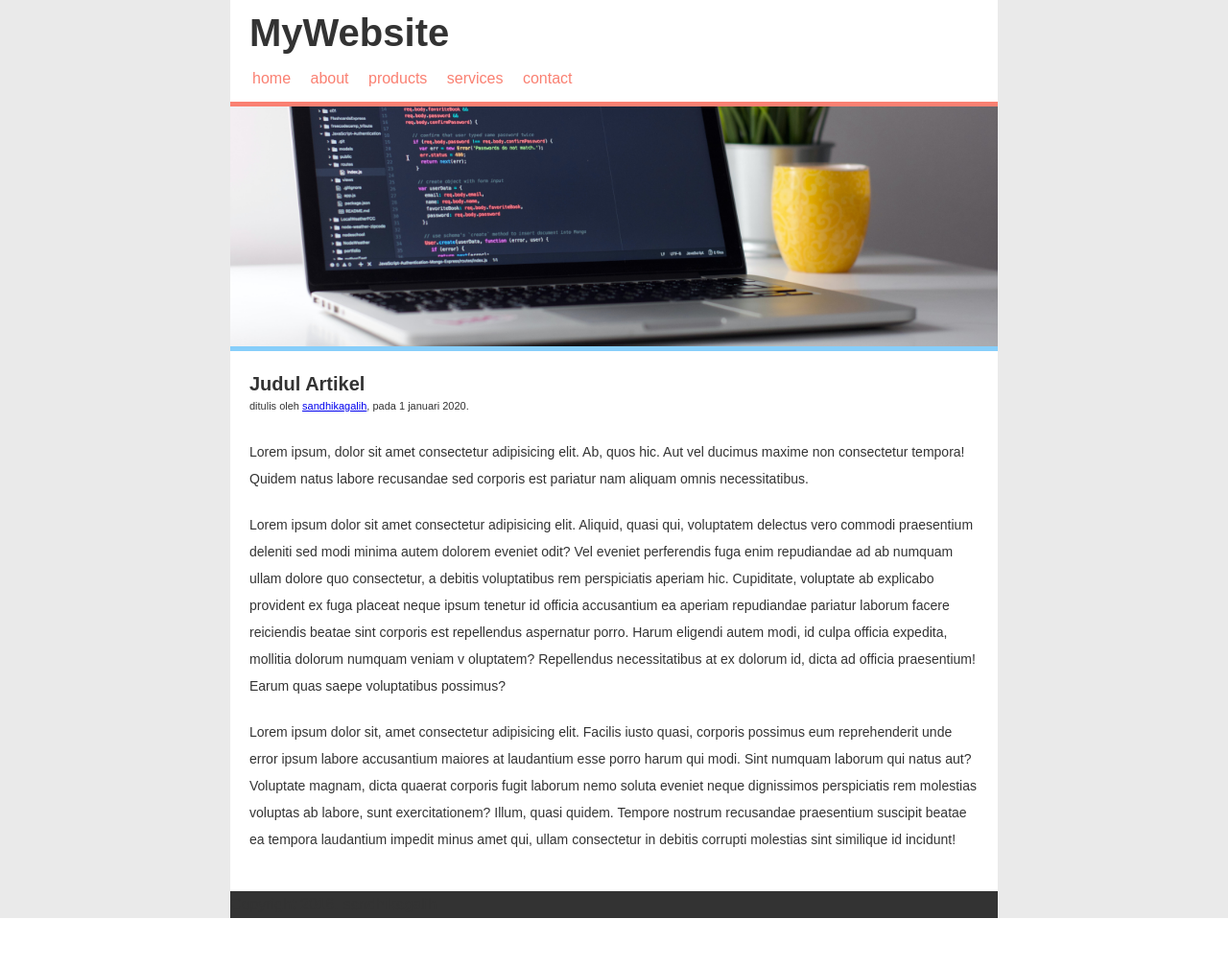
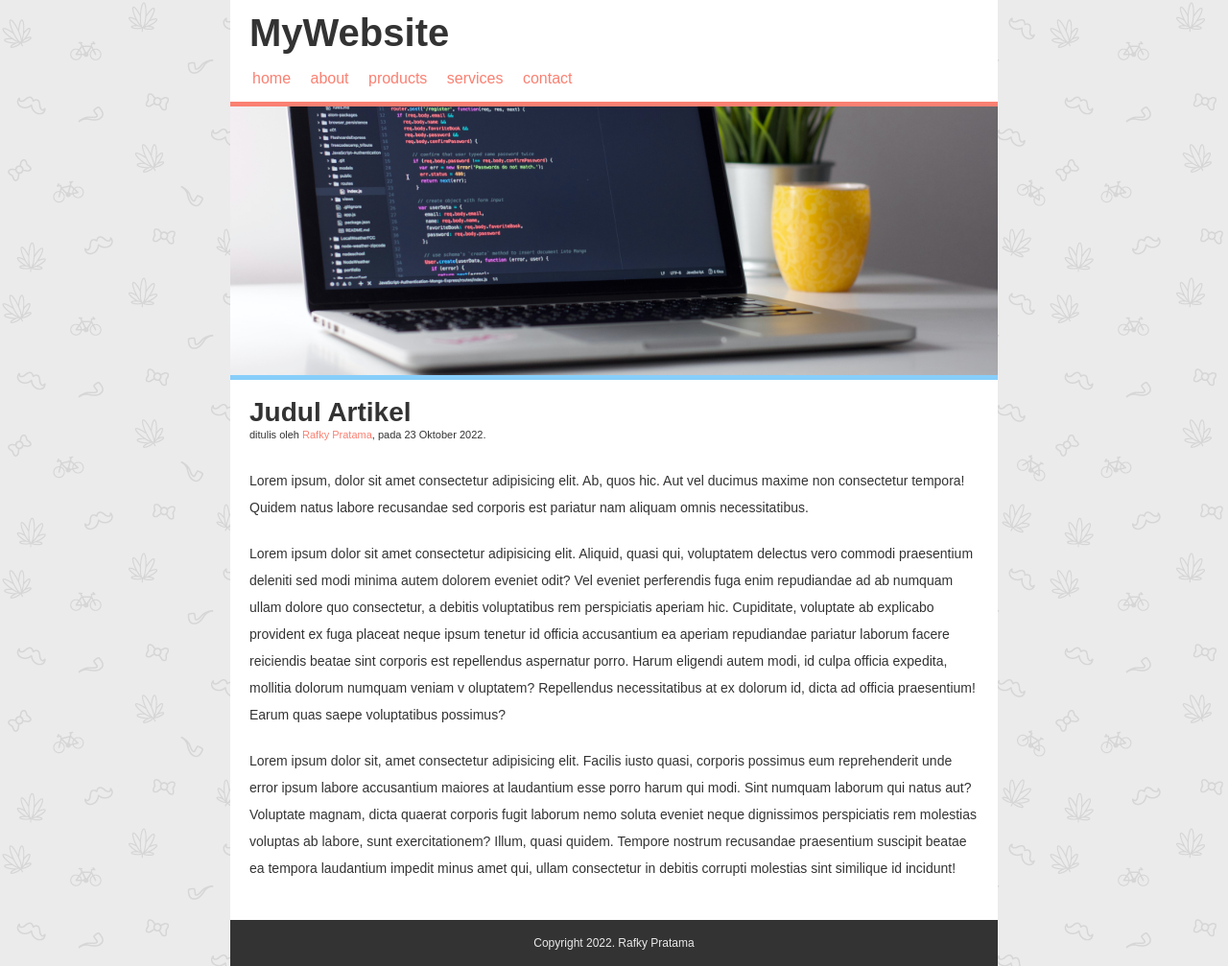
Before and after one commit to RafkyPratama9250/pw2022_2120803031, a PHP site: page / in a window 1280 px wide. Shown: the whole page at 96% size. Before the commit the page ends 957 px from the top, so only its background shows below. Run offline with PHP 8.4, Linux system fonts and the light colour scheme.

Commit message:
ini adalah tugas pertemuan 5

```diff
--- a/Pertemuan_5/Tugas_Pertemuan_5/Video _7/index.html
+++ b/Pertemuan_5/Tugas_Pertemuan_5/Video _7/index.html
@@ -21,7 +21,7 @@
         <div class="hero"></div>
         <div class="content">
             <h2>Judul Artikel</h2>
-            <p class="penulis">ditulis oleh <a href="#">sandhikagalih</a>, pada 1 januari 2020.</p>
+            <p class="penulis">ditulis oleh <a href="#">Rafky Pratama</a>, pada 23 Oktober 2022.</p>
 
             <p>Lorem ipsum, dolor sit amet consectetur adipisicing elit.
                 Ab, quos hic. Aut vel ducimus maxime non consectetur
@@ -49,8 +49,8 @@
                 molestias sint similique id incidunt!</p>
         </div>
         <div class="footer">
-            <p class="Copy">Copyright 2016.
-                sandhikagalih </p>
+            <p class="copy">Copyright 2022.
+                Rafky Pratama </p>
         </div>
 
 </html>
--- a/Pertemuan_5/Tugas_Pertemuan_5/Video _7/style.css
+++ b/Pertemuan_5/Tugas_Pertemuan_5/Video _7/style.css
@@ -139,6 +139,7 @@ table {
 body {
     font: 16px/28px arial, sans-serif;
     background-color: #eaeaea;
+    background-image: url(img/sativa.webp);
     color: #333;
 
 }
@@ -178,10 +179,10 @@ body {
 }
 
 .hero {
-    height: 250px;
+    height: 280px;
     background-image: url(img/hero2.png);
     background-size: cover;
-    background-position: 0 -200px;
+    background-position: 0 -180px;
     border-bottom: 5px solid lightskyblue;
     border-top: 5px solid salmon;
 
@@ -192,13 +193,18 @@ body {
 }
 
 .content h2 {
-    font-size: 20px;
+    font-size: 28px;
     font-weight: bold;
 }
 
 .content .penulis {
     font-size: 11px;
     margin-top: -5px;
+}
+
+.content .penulis a {
+    color: salmon;
+    text-decoration: none;
 }
 
 .content p {
@@ -208,4 +214,11 @@ body {
 
 .footer {
     background-color: #333;
+    padding: 10px;
 }
+
+.footer .copy {
+    color: #eaeaea;
+    text-align: center;
+    font-size: 12px;
+}
```
Also changed, not shown: Pertemuan_5/Tugas_Pertemuan_5/Video _7/img/sativa.webp (added).
